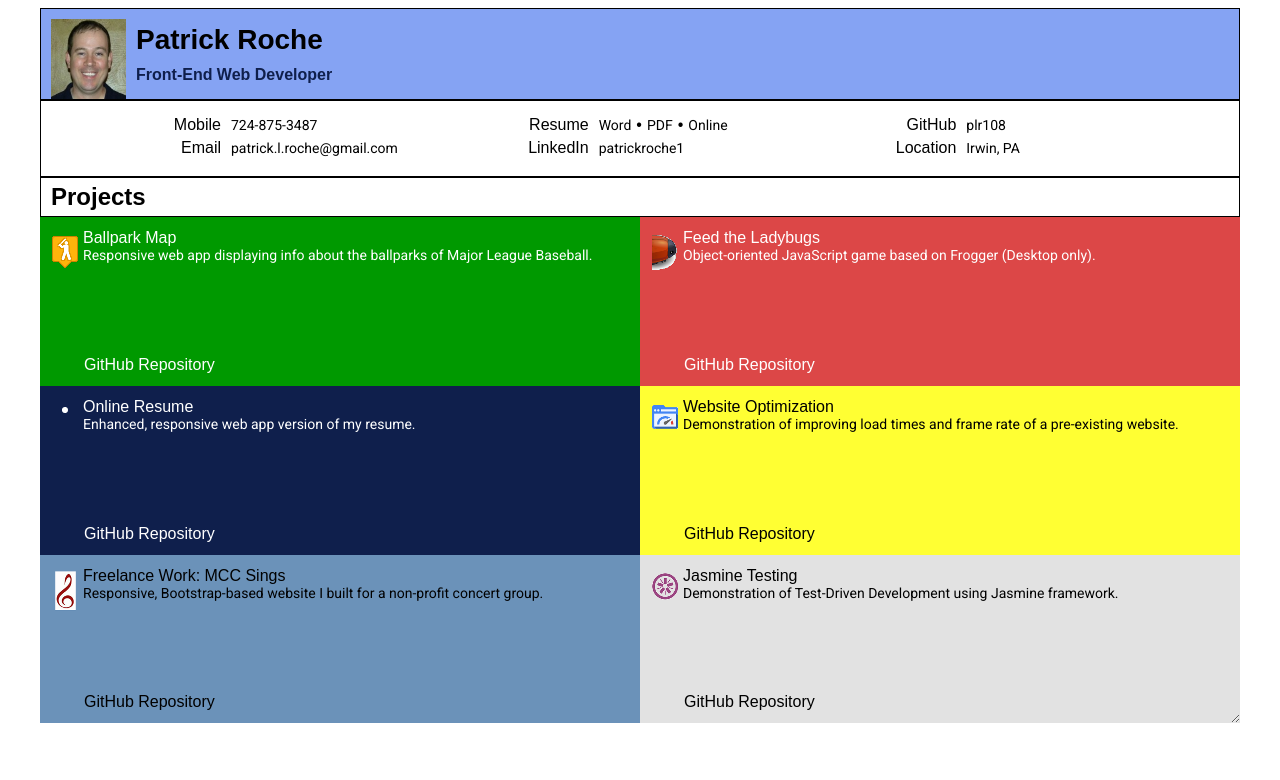
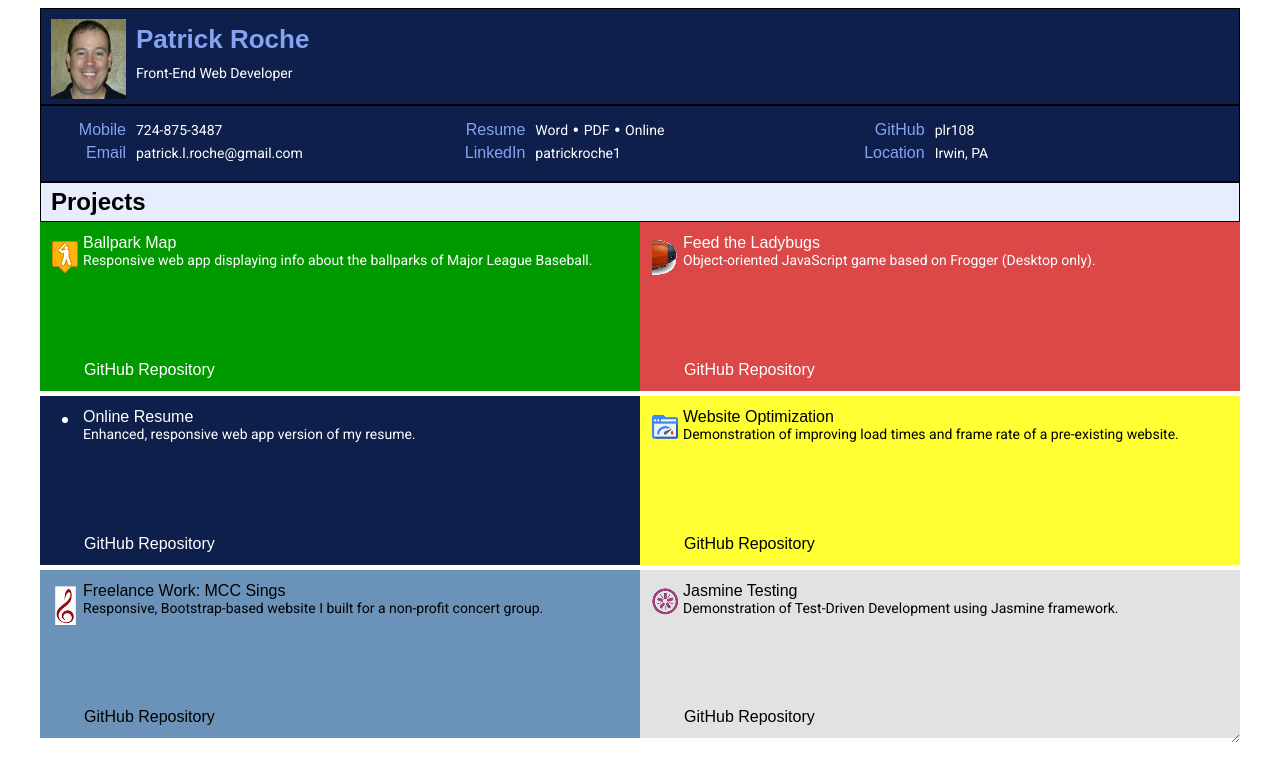
Before and after one commit to plr108-zz/portfolio-layout, a website: page index.html in a window 1280 px wide. Drawn offline with Linux system fonts and the light colour scheme; a web font is replaced by a local one.

Commit message:
Update project spacing and header styling

```diff
--- a/css/style.css
+++ b/css/style.css
@@ -5,6 +5,10 @@
 
 .aspect-ratio {
     padding-bottom: 28.125%;
+}
+
+.contact .contact-type {
+    color: #85a3f3;
 }
 
 .contact span {
@@ -18,17 +22,18 @@
 
 .contact-value a {
     text-decoration: none;
+    font-size: 14px;
+    color: #fff;
 }
 
 .contact-value a,
-.project-description {
+.project-description,
+#role {
     font-family: 'Roboto';
-    font-size: 14px;
 }
 
 .contact-value a:hover {
-    color: #000099;
-    font-weight: bold;
+    color: #ff9900;
 }
 
 .content {
@@ -51,6 +56,14 @@
 
 .inner-content:hover {
     /* add effect here */
+}
+
+.project {
+    margin-bottom: 5px;
+}
+
+.project-description {
+    font-size: 14px;
 }
 
 .project-image {
@@ -80,9 +93,10 @@
 
 .span-dot {
     padding: 0px 5px;
+        color: #fff;
 }
 
-.wrapper {
+.project {
     position: relative;
     width: 100%;
 }
@@ -95,8 +109,8 @@
 }
 
 #biopic-name-role {
-    height: auto;
-    background-color: #85a3f3;
+    height: 95px;
+    background-color: #0f1f4c;
 }
 
 #biopic-name-role,
@@ -105,8 +119,13 @@
     border: 1px solid black;
 }
 
+#contact-container {
+    background-color: #0f1f4c;
+}
+
 #name {
-    font-size: 28px;
+    color: #85a3f3;
+    font-size: 26px;
     font-weight: bold;
     padding: 15px 0 10px 0;
 }
@@ -118,9 +137,9 @@
 }
 
 #role {
-    color: #0f1f4c;
-    font-size: 16px;
-    margin: 0 0 15px 0;
+    color: #fff;
+    font-size: 14px;
+    margin: 0 0 15px;
 }
 
 #project-1 {
@@ -159,12 +178,14 @@
     background-color: #e2e2e2;
 }
 
-
-
 #project-header {
     font-size: 24px;
     font-weight: bold;
     margin: 5px 0 5px 10px;
+}
+
+#project-header-container {
+    background-color: #e8edfd;
 }
 
 #contacts {
@@ -173,7 +194,7 @@
     margin: 5px 0px;
 }
 
-@media only screen and (min-width: 550px) {
+@media only screen and (min-width: 600px) {
     #contacts {
         display: block;
         width: auto;
@@ -183,7 +204,7 @@
         -webkit-column-gap: 10px;
         column-count: 2;
         column-gap: 10px;
-        height: 75px;
+        height: 80px;
         text-align: left;
         max-width: 100%;
         padding-top: 5px;
@@ -195,7 +216,6 @@
         text-align: right;
         margin-right: 10px;
     }
-
     #contacts {
         display: block;
         width: auto;
@@ -213,10 +233,9 @@
 }
 
 @media only screen and (min-width: 640px) {
-    .wrapper {
+    .project {
         width: 50%;
     }
-
     #project-container {
         display: flex;
         flex-wrap: wrap;
--- a/index.html
+++ b/index.html
@@ -22,7 +22,7 @@
                 </div>
                 <div id="name-role-container">
                     <div id="name">Patrick Roche</div>
-                    <h4 id="role">Front-End Web Developer</h4>
+                    <div id="role">Front-End Web Developer</div>
                 </div>
             </div>
             <div id="contact-container">
@@ -41,7 +41,7 @@
             <div id="project-header">Projects</div>
         </div>
         <div id="project-container">
-            <div id="project-1" class="wrapper">
+            <div id="project-1" class="project">
                 <div class="aspect-ratio"></div>
                 <div class="content">
                     <div class="inner-content">
@@ -56,7 +56,7 @@
                     </div>
                 </div>
             </div>
-            <div id="project-2" class="wrapper">
+            <div id="project-2" class="project">
                 <div class="aspect-ratio"></div>
                 <div class="content">
                     <div class="inner-content">
@@ -71,7 +71,7 @@
                     </div>
                 </div>
             </div>
-            <div id="project-3" class="wrapper">
+            <div id="project-3" class="project">
                 <div class="aspect-ratio"></div>
                 <div class="content">
                     <div class="inner-content">
@@ -86,7 +86,7 @@
                     </div>
                 </div>
             </div>
-            <div id="project-4" class="wrapper">
+            <div id="project-4" class="project">
                 <div class="aspect-ratio"></div>
                 <div class="content">
                     <div class="inner-content">
@@ -101,7 +101,7 @@
                     </div>
                 </div>
             </div>
-            <div id="project-5" class="wrapper">
+            <div id="project-5" class="project">
                 <div class="aspect-ratio"></div>
                 <div class="content">
                     <div class="inner-content">
@@ -116,7 +116,7 @@
                     </div>
                 </div>
             </div>
-            <div id="project-6" class="wrapper">
+            <div id="project-6" class="project">
                 <div class="aspect-ratio"></div>
                 <div class="content">
                     <div class="inner-content">
```
